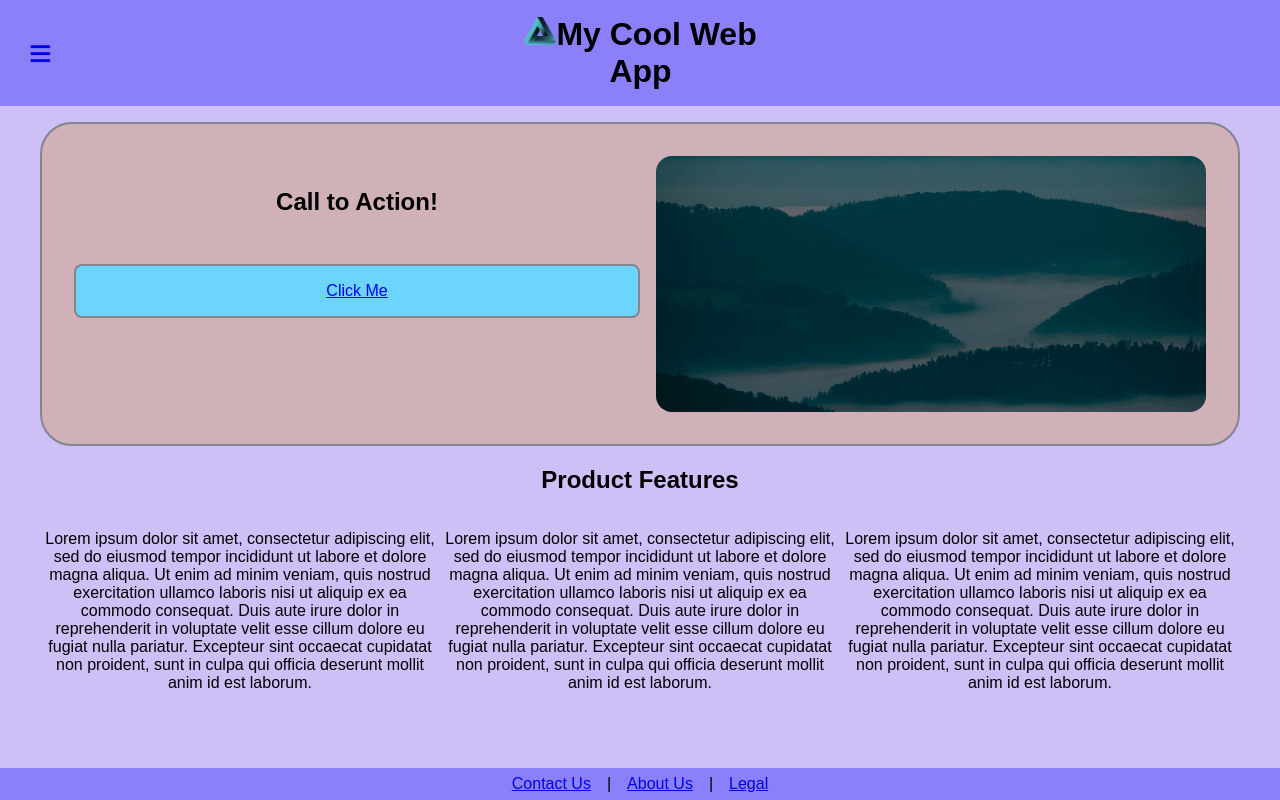
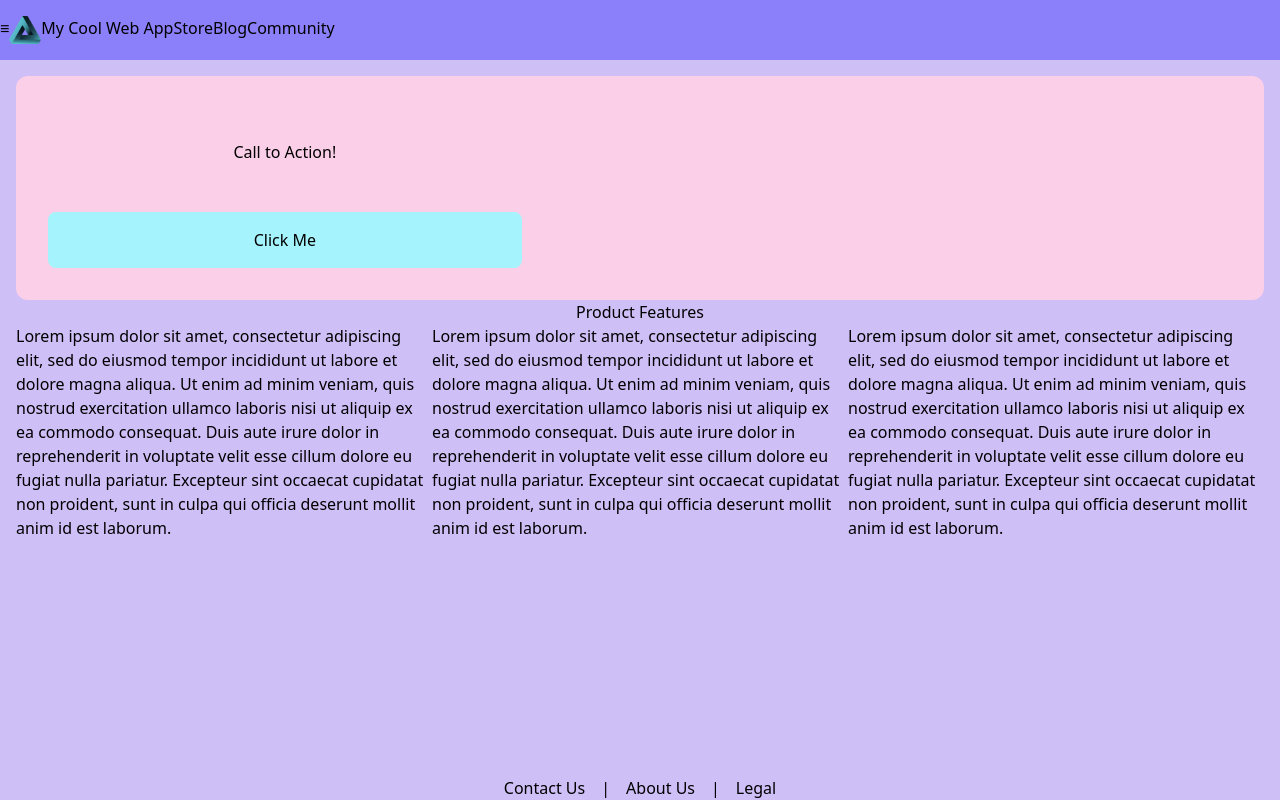
Before and after one commit to JamesonRGrieve-Instruction/Demo-EXSM3934-2024-03-Fall, a website: page src/index.html in a window 1280 px wide. Drawn offline with nearby package versions, Linux system fonts and the light colour scheme.

Commit message:
Partial recreation using tailwind;

```diff
--- a/src/index.html
+++ b/src/index.html
@@ -5,35 +5,50 @@
   <meta charset="UTF-8">
   <meta name="viewport" content="width=device-width, initial-scale=1.0">
   <title>Full Stack Web Development Front End Template</title>
-  <link rel="stylesheet" href="css/styles.css">
+  <!-- <link rel="stylesheet" href="css/styles.css"> -->
+  <script src="https://cdn.tailwindcss.com"></script>
+  <script>
+    tailwind.config = {
+      theme: {
+        extend: {
+          colors: {
+            purple: {
+              300: "#cfbff7",
+              500: "#8b80f9"
+            }
+          }
+        }
+      }
+    }
+  </script>
 </head>
 
-<body>
-  <header>
+<body class="margin-0 bg-purple-300 mb-12">
+  <header class="bg-purple-500 py-4 mb-4 flex">
     <a href="#" class="toggle">≡</a>
-    <h1><img src="img/logo.webp" alt="My Cool Web App Logo">My Cool Web App</h1>
+    <h1 class="flex"><img class="w-8 h-fit" src="img/logo.webp" alt="My Cool Web App Logo">My Cool Web App</h1>
     <div>
     </div>
     <nav class="navigation">
-      <ul>
+      <ul class="flex">
         <li><a href="#">Store</a></li>
         <li><a href="#">Blog</a></li>
         <li><a href="#">Community</a></li>
       </ul>
     </nav>
   </header>
-  <main>
-    <section>
-      <div>
-        <h2>Call to Action!</h2>
-        <a href="#">Click Me</a>
+  <main class="my-0 mx-4">
+    <section class="flex text-center bg-pink-200 rounded-xl p-8 text-center">
+      <div class="w-2/5 flex flex-col">
+        <h2 class="mt-8 mb-12">Call to Action!</h2>
+        <a href="#" class="bg-cyan-200 p-4 rounded-lg block">Click Me</a>
       </div>
-      <div id="landscape-image"></div>
+      <div class="w-3/5" id="landscape-image"></div>
 
     </section>
     <section>
-      <h2>Product Features</h2>
-      <ul>
+      <h2 class="text-center">Product Features</h2>
+      <ul class="flex">
         <li>Lorem ipsum dolor sit amet, consectetur adipiscing elit, sed do eiusmod tempor incididunt ut labore et
           dolore magna
           aliqua. Ut enim ad minim veniam, quis nostrud exercitation ullamco laboris nisi ut aliquip ex ea commodo
@@ -58,8 +73,8 @@
       </ul>
     </section>
   </main>
-  <footer>
-    <ul>
+  <footer class="flex justify-center align-center fixed bottom-0 left-0 right-0 height-8">
+    <ul class="flex justify-center align-center gap-4">
       <li><a href="#">Contact Us</a></li>
       <li>|</li>
       <li><a href="#">About Us</a></li>
```
